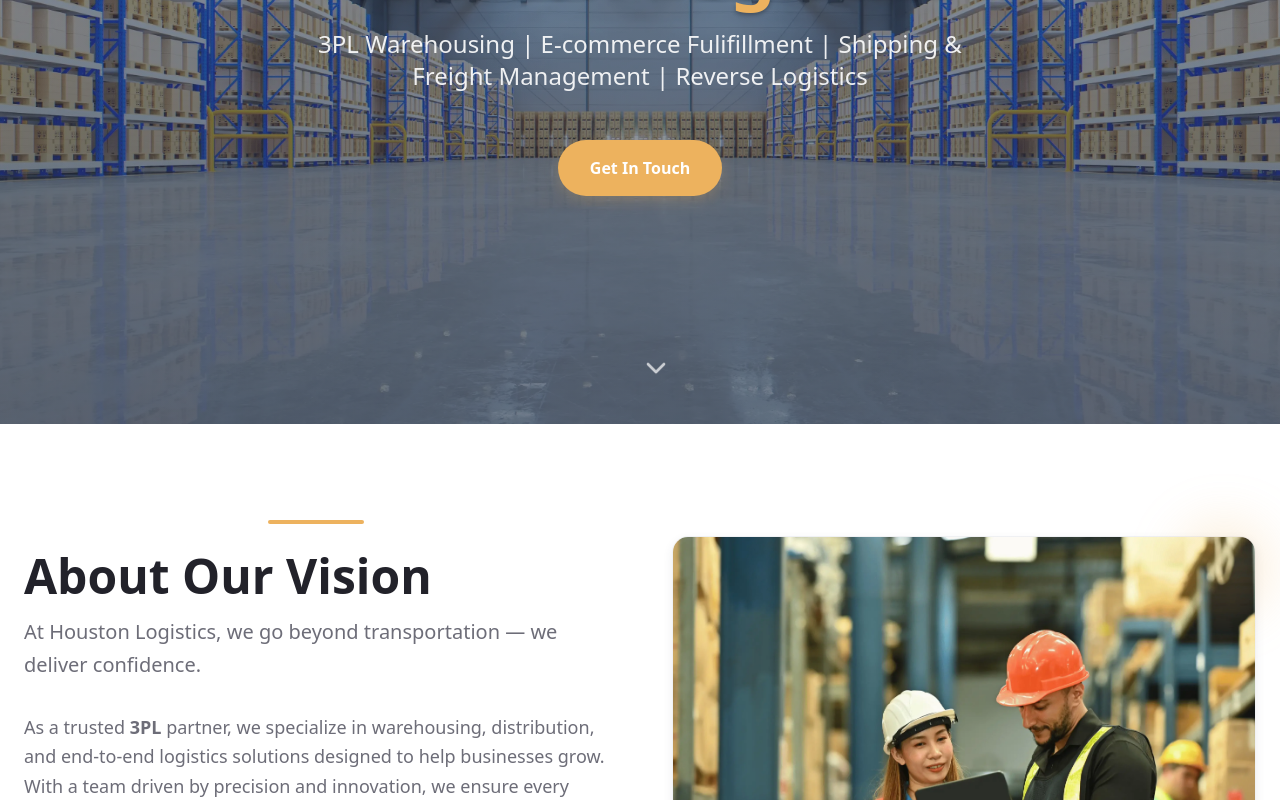
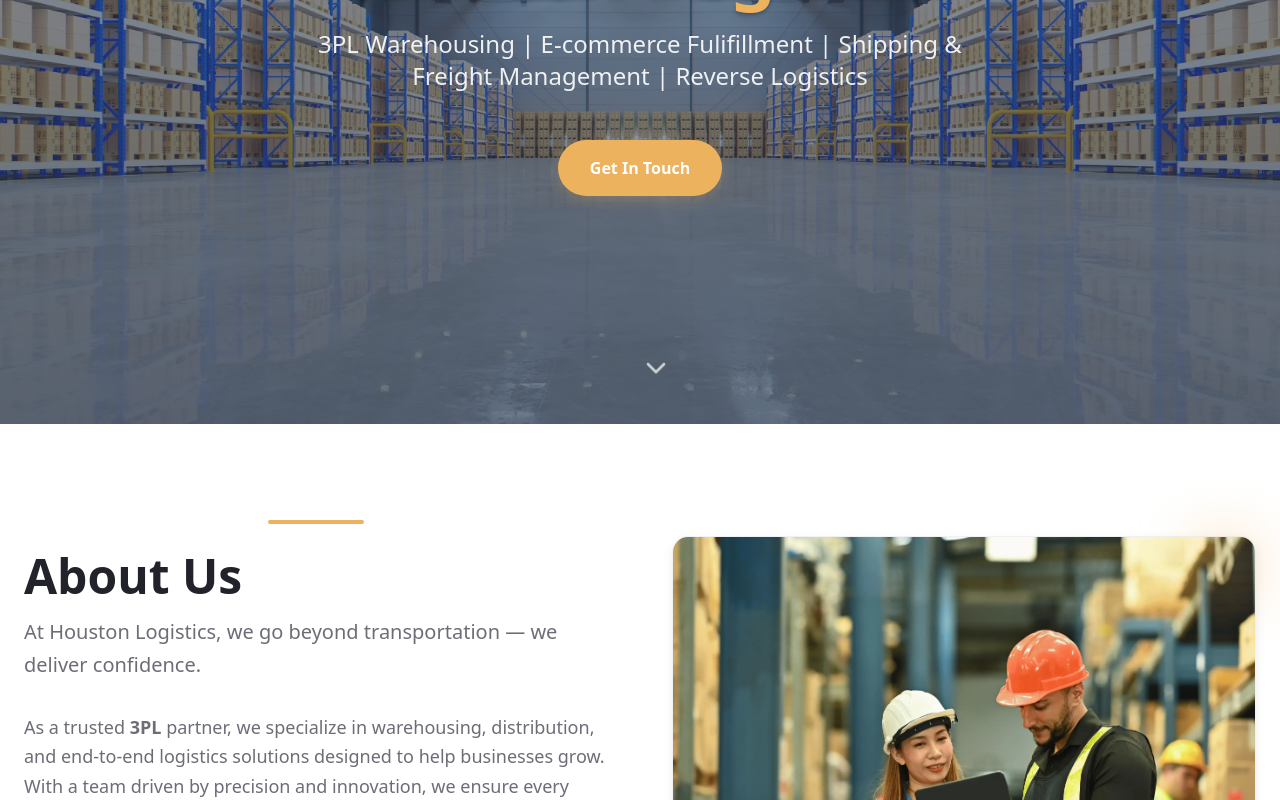
Before and after one commit to RajveerKalsi/partner-hub-design, a React (Vite) app: page / in a window 1280 px wide. Shown: the part 376-1176 px from the top of the page. Built offline with nearby package versions, Linux system fonts and the light colour scheme; the HTML template or start-up script is replaced by a standard one.

Commit message:
Update AboutSection.tsx

```diff
--- a/src/components/AboutSection.tsx
+++ b/src/components/AboutSection.tsx
@@ -10,7 +10,7 @@ const AboutSection = () => {
             <div className="space-y-4">
               <div className="section-divider">
                 <h2 className="text-4xl md:text-5xl font-bold text-foreground pt-8">
-                  About Our Vision
+                  About Us
                 </h2>
               </div>
               <p className="text-xl text-muted-foreground leading-relaxed">
```
